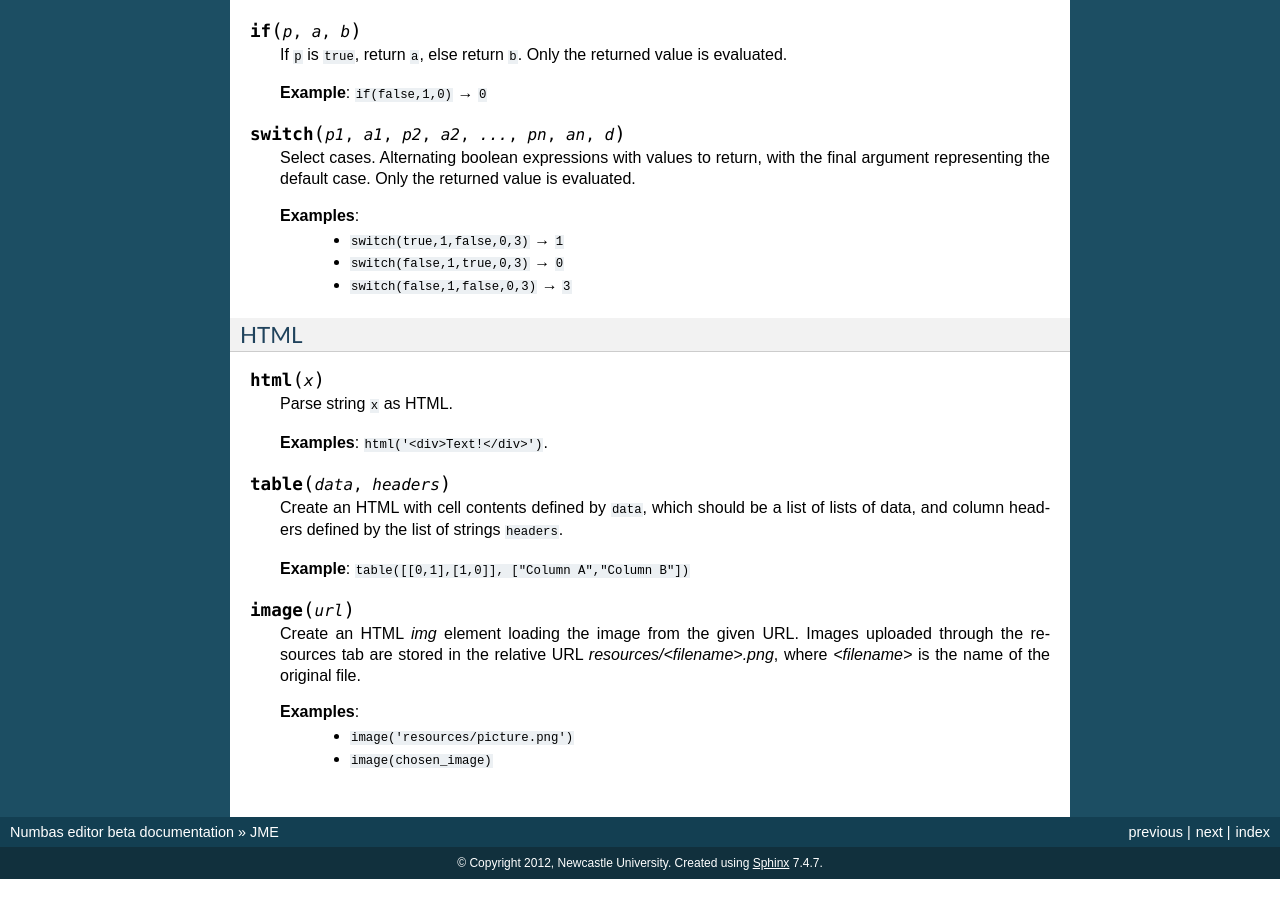
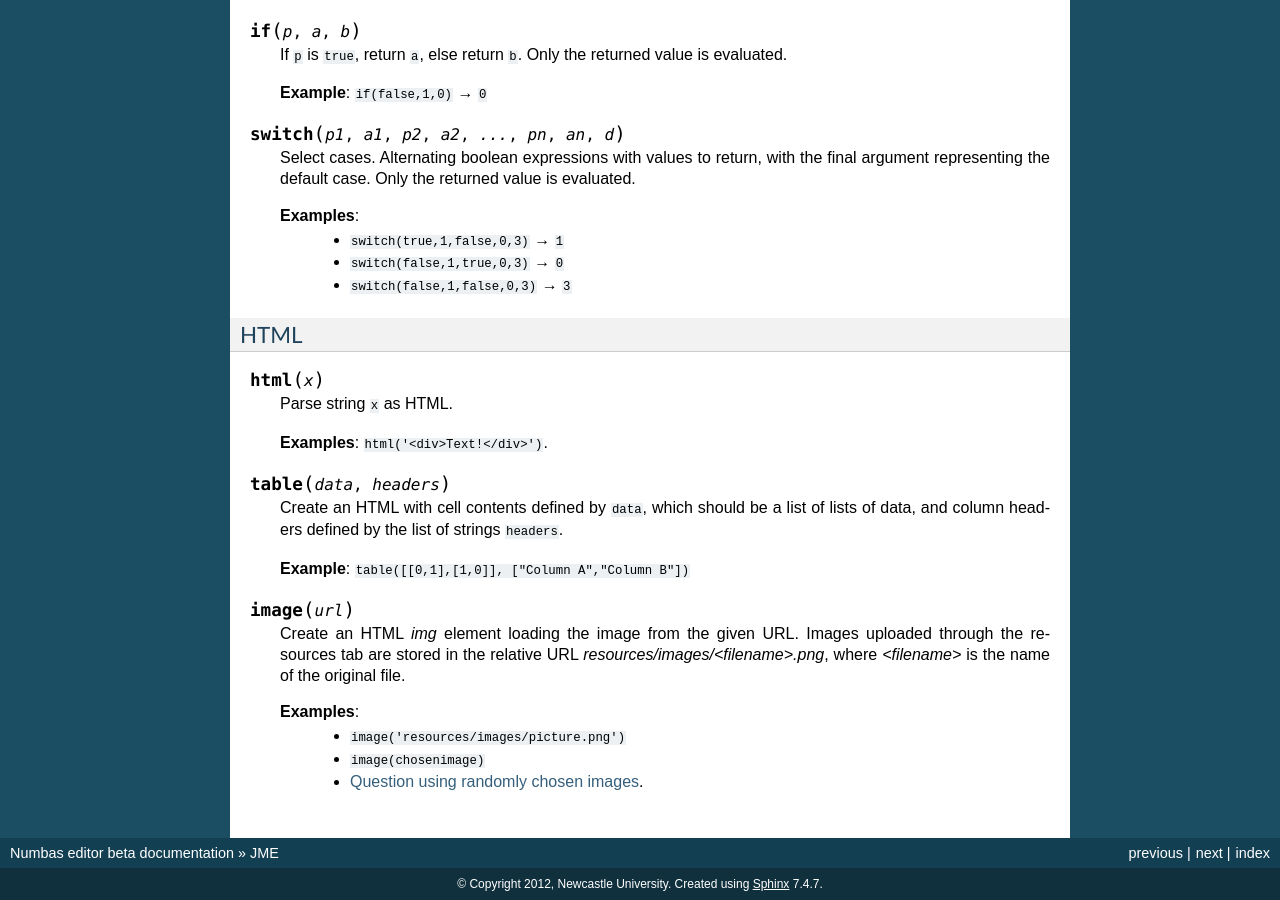
Before and after one commit to numbas/editor-docs, a Sphinx documentation site: the page built from source/jme-reference.rst, in a window 1280 px wide and 900 px high, scrolled down 12381 px. Built offline with Sphinx 7.4.7, drawn with Linux system fonts in a browser that asks for light colours; before the commit the page ends 13260 px from its top, so only the background shows below that.

Commit message:
add link to example question using random images

```diff
--- a/source/jme-reference.rst
+++ b/source/jme-reference.rst
@@ -687,8 +687,9 @@ HTML
 
 .. function:: image(url)
 
-    Create an HTML `img` element loading the image from the given URL. Images uploaded through the resources tab are stored in the relative URL `resources/<filename>.png`, where `<filename>` is the name of the original file.
+    Create an HTML `img` element loading the image from the given URL. Images uploaded through the resources tab are stored in the relative URL `resources/images/<filename>.png`, where `<filename>` is the name of the original file.
 
     **Examples**:
-        * ``image('resources/picture.png')``
-        * ``image(chosen_image)``
+        * ``image('resources/images/picture.png')``
+        * ``image(chosenimage)``
+        * `Question using randomly chosen images <https://numbas.mathcentre.ac.uk/question/1132/using-a-randomly-chosen-image/>`_.
```
